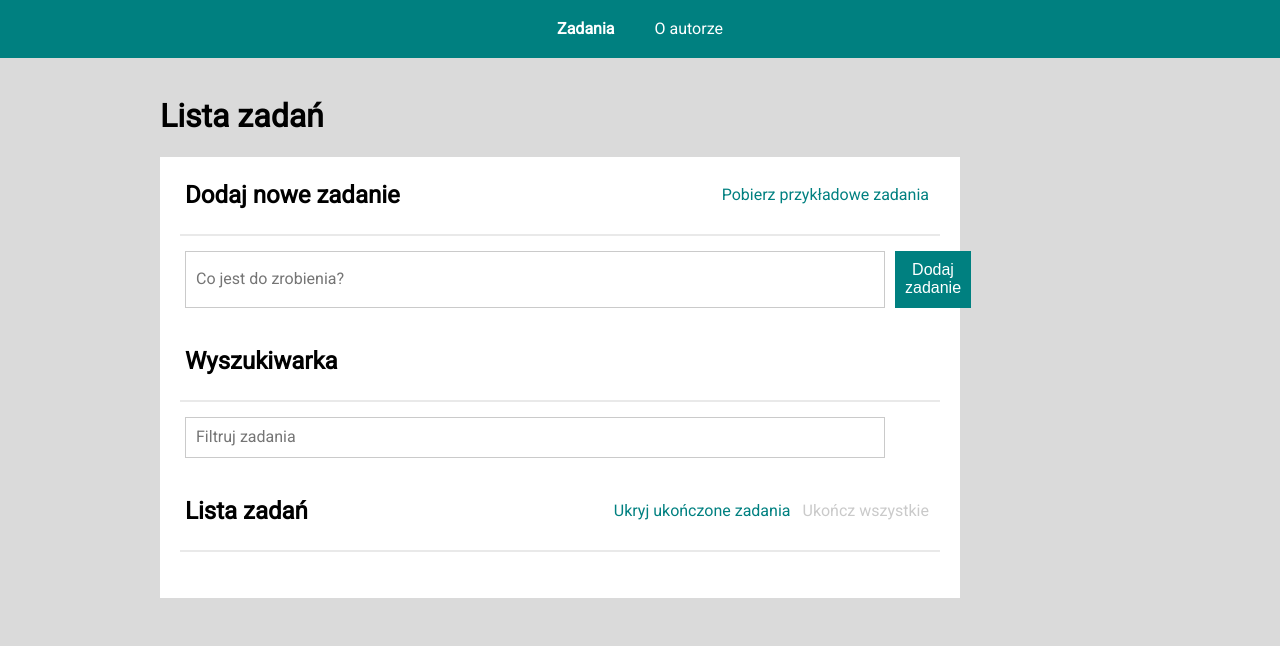
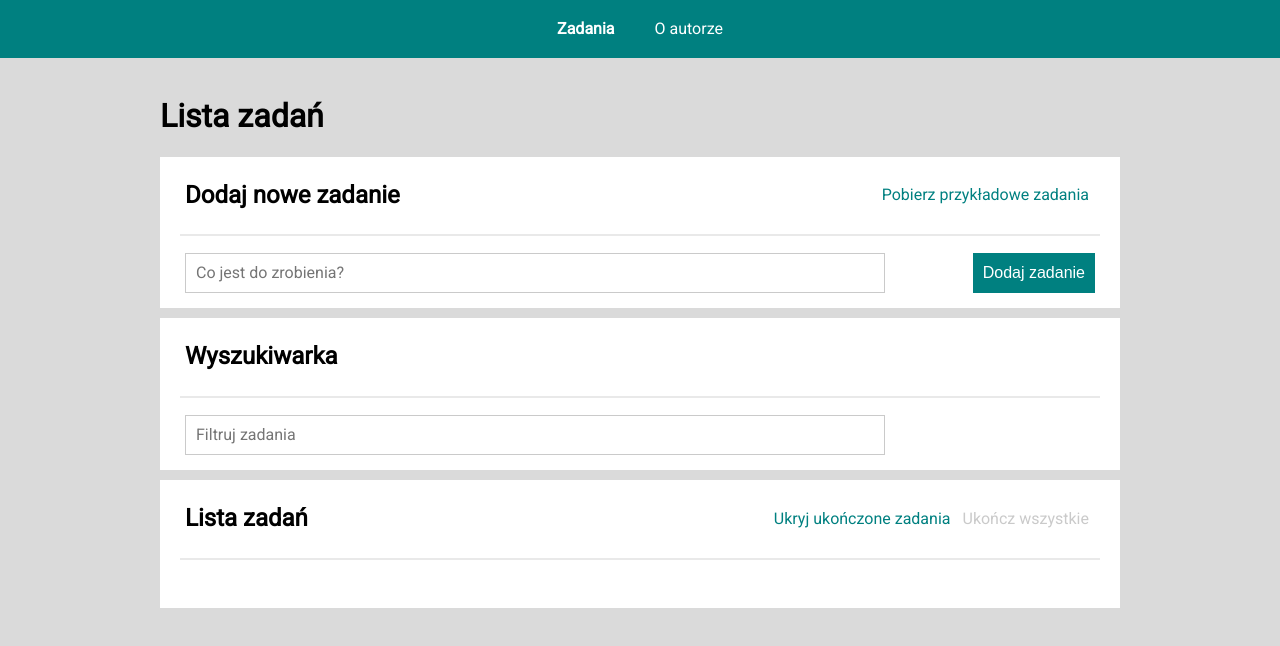
Before and after one commit to MajaCelej/todolist-react, a React (Create React App) app: page /#/zadania in a window 1280 px wide. Shown: the top 646 px of the page. Built offline with nearby package versions, Linux system fonts and the light colour scheme.

Commit message:
chaned styles in Wrapper

```diff
--- a/src/common/Section/styled.js
+++ b/src/common/Section/styled.js
@@ -2,11 +2,10 @@ import styled from "styled-components";
 
 export const Wrapper = styled.section`
 	background-color: ${({ theme }) => theme.color.white};
-  width: 800px;
-
-  @media (max-width: 992px) {
-      width: 500px;
-    }
+	display: flex;
+	flex-direction: column;
+	gap: 2px;
+	margin-bottom: 10px;
 `;
 
 export const SectionHeader = styled.div`
```
Lines whose indentation alone changed are shown as unchanged.
